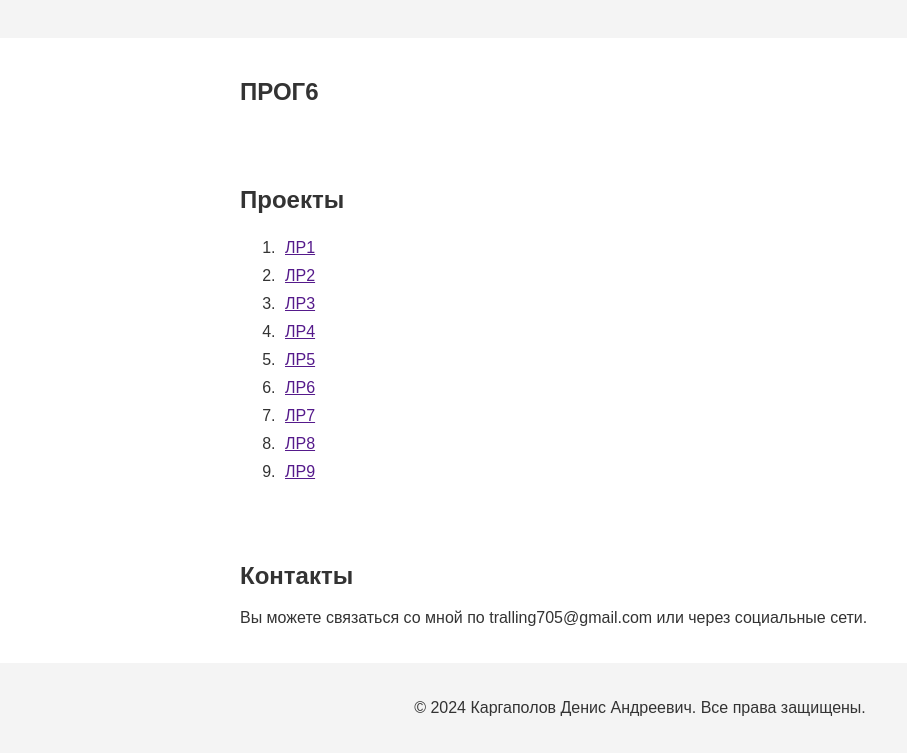
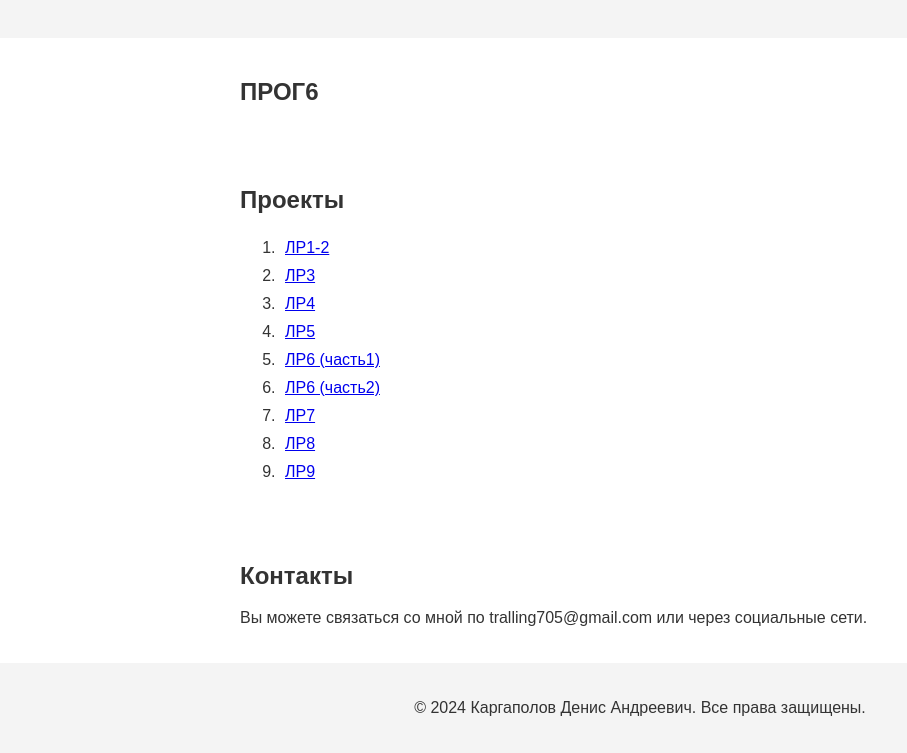
Before and after one commit to dkargapolov/denisportfolio.github.io, a plain HTML site: page index.html in a window 1280 px wide. Shown: the part 105-858 px from the top of the page, without its empty margins (0-907 px from the left). Drawn offline with Linux system fonts and the light colour scheme.

Commit message:
added links

```diff
--- a/index.html
+++ b/index.html
@@ -72,18 +72,17 @@
     <section id="projects">
         <h2>Проекты</h2>
         <ol>
-            <li><a href="">ЛР1</a></li>
-            <li><a href="">ЛР2</a></li>
-            <li><a href="">ЛР3</a></li>
-            <li><a href="">ЛР4</a></li>
-            <li><a href="">ЛР5</a></li>
-            <li><a href="">ЛР6</a></li>
-            <li><a href="">ЛР7</a></li>
-            <li><a href="">ЛР8</a></li>
-            <li><a href="">ЛР9</a></li>
+            <li><a href="https://replit.com/@gtbsilver/sem6-lr1-2#README.md">ЛР1-2</a></li>
+            <li><a href="https://replit.com/@gtbsilver/sem6-t1-lr3-1#text.readme">ЛР3</a></li>
+            <li><a href="https://colab.research.google.com/drive/1np9VdPbqskvhJB8YKKdens9ojpPY9faA?usp=sharing">ЛР4</a></li>
+            <li><a href="https://colab.research.google.com/drive/15mys7Ftt3nYmK_-7GEl5LXbLtgTNiYIB?usp=sharing">ЛР5</a></li>
+            <li><a href="https://colab.research.google.com/drive/1eKEl4klpOJRtDl0eD6Vp-WucnaEXjd-w?usp=sharing">ЛР6 (часть1)</a></li>
+            <li><a href="https://colab.research.google.com/drive/1UdGJcJHXFpYhjxI1tsyk-bI6bXb7t7sD?usp=sharing">ЛР6 (часть2)</a></li>
+            <li><a href="https://colab.research.google.com/drive/1z2gpvxkDHEKjVqDWIA8mWX_u5o05TE5g?usp=sharing">ЛР7</a></li>
+            <li><a href="https://docs.google.com/document/d/1vPFvKnbPM3ajaKbF8IaN40Ftzqjt1nPy-xBNnZtEOL8/edit?usp=sharing">ЛР8</a></li>
+            <li><a href="https://docs.google.com/document/d/1C1WiRTDg-sCHp3ViDicJXZA_7l6f7-Iwo7sCCuo8ais/edit?usp=sharing">ЛР9</a></li>
         </ol>
         </div>
-        <!-- Добавьте столько проектов, сколько нужно -->
     </section>
     <section id="contact">
         <h2>Контакты</h2>
```
